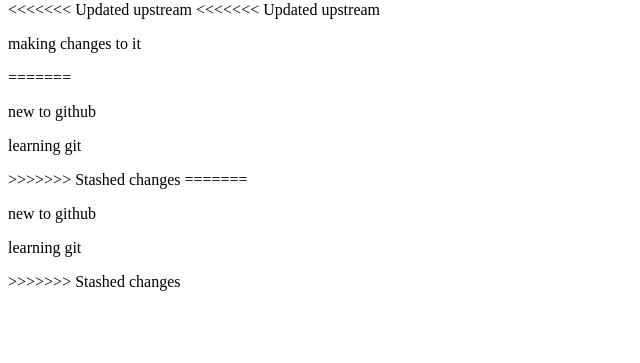
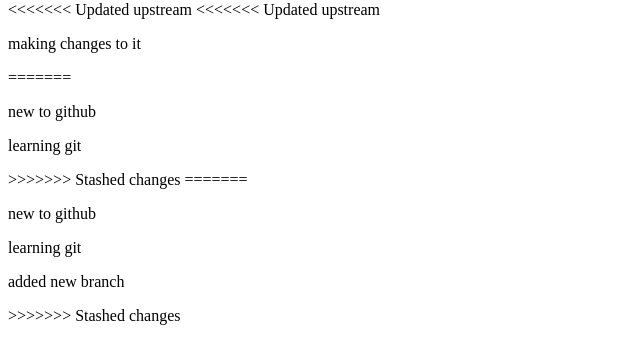
Before and after one commit to chetanananthu/sliptmate, a plain HTML site: page index.html in a window 1280 px wide. Shown: the part 79-442 px from the top of the page, without its empty margins (0-640 px from the left). Drawn offline with Linux system fonts and the light colour scheme.

Commit message:
new branch added

```diff
--- a/index.html
+++ b/index.html
@@ -14,5 +14,6 @@
 =======
     <p>new to github</p>
     <p>learning git</p>
+    <P>added new branch </P>
 >>>>>>> Stashed changes
 </body>
```
